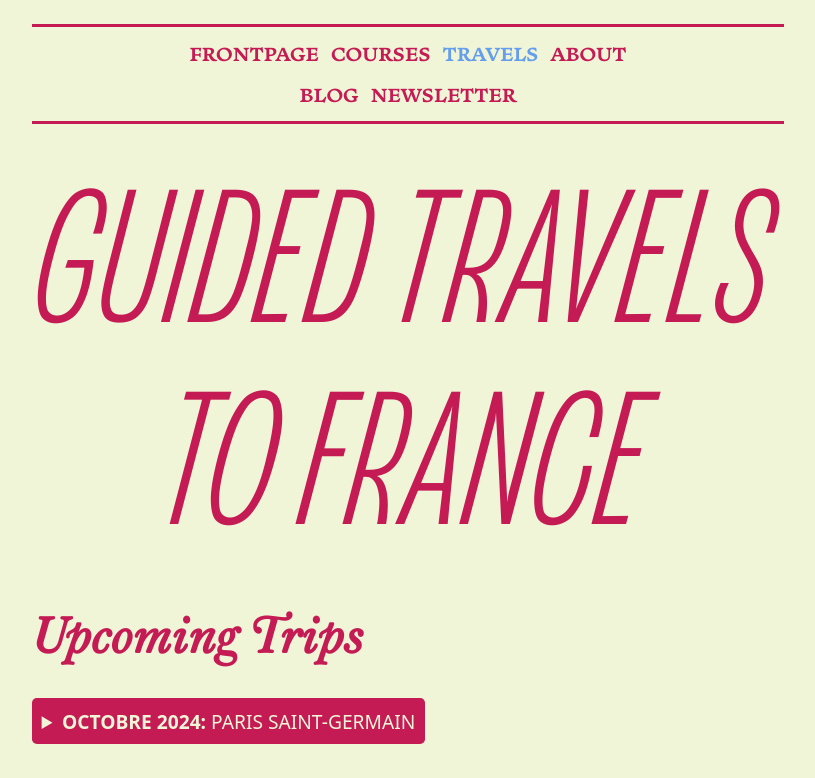
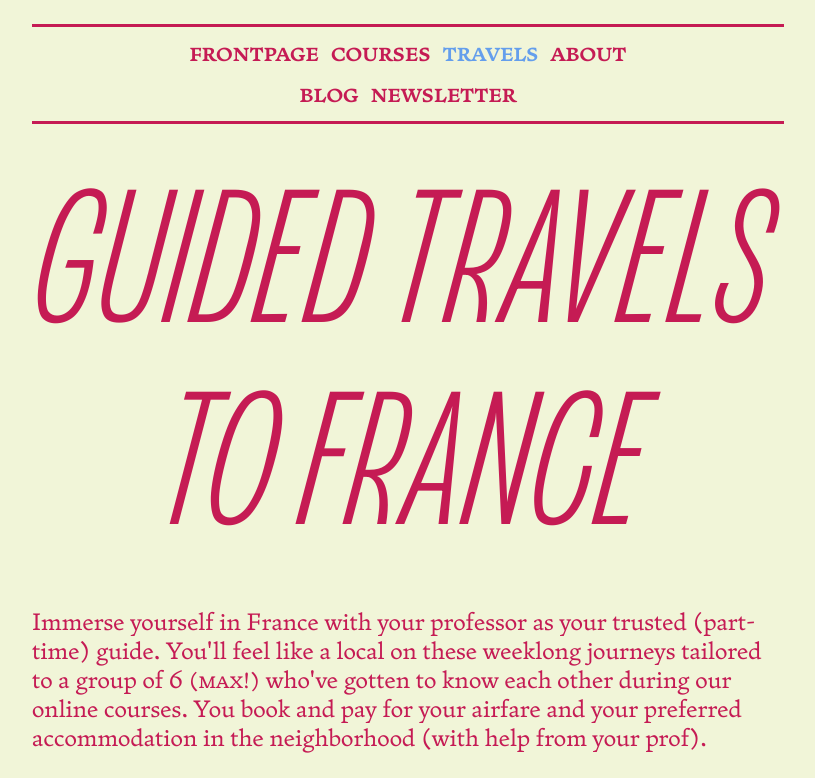
Before and after one commit to yescomment/jk-litlife, an Astro site: page /travel in a window 1280 px wide. Shown: the top 778 px of the page, without its empty margins (232-1047 px from the left). Built offline with nearby package versions, Linux system fonts and the light colour scheme; Astro itself is replaced by a stand-in of ours.

Commit message:
Top ¶ on travel

```diff
--- a/src/pages/travel.astro
+++ b/src/pages/travel.astro
@@ -8,6 +8,7 @@ import Polaroid from '@components/polaroid.astro'
   browserTitle = 'Upcoming Trips to France'
 >
 	<section>
+    <p>Immerse yourself in France with your professor as your trusted (part-time) guide. You'll feel like a local on these weeklong journeys tailored to a group of 6 <small>(max!)</small> who've gotten to know each other during our online courses. You book and pay for your airfare and your preferred accommodation in the neighborhood (with help from your prof).</p>
     <h2>Upcoming Trips</h2>
     <details>
       <summary class="infobox"><strong>Octobre 2024:</strong> Paris Saint-Germain</summary>
```
